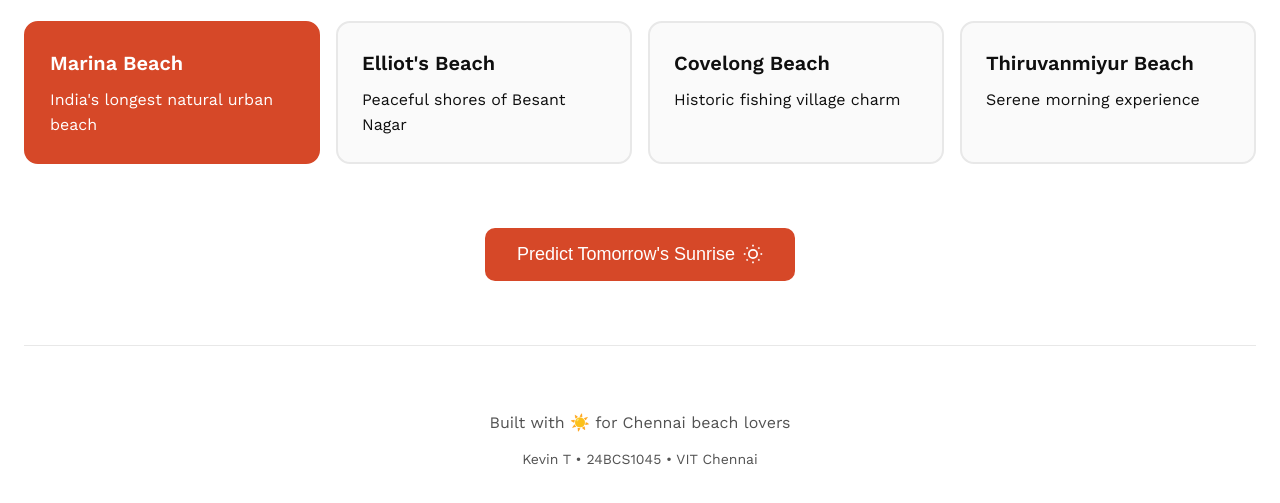
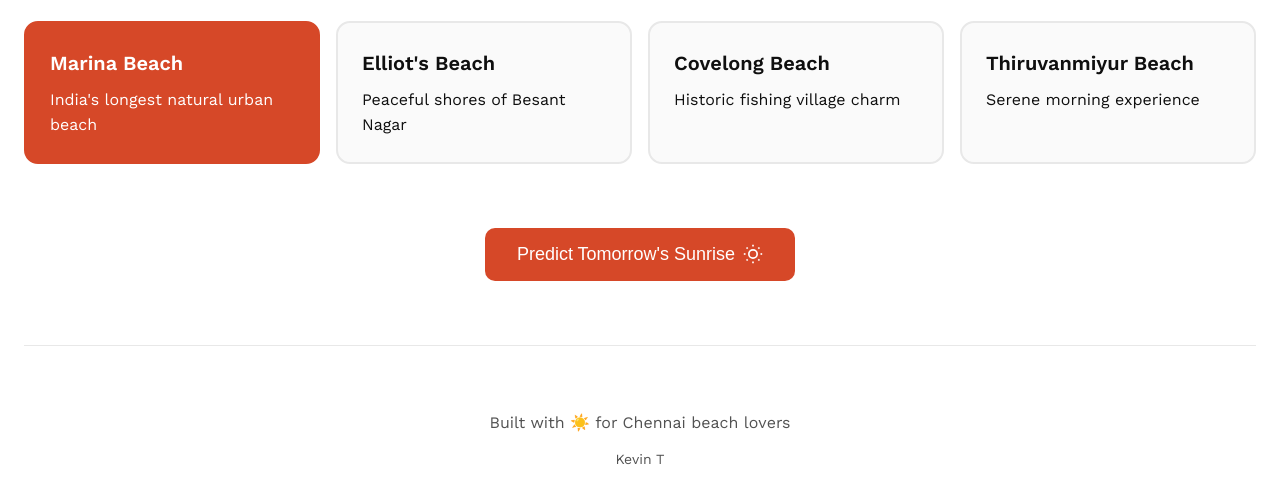
Before and after one commit to kevint1814/Seaside-Beacon, a plain HTML site: page frontend/index.html in a window 1280 px wide. Shown: the part 265-768 px from the top of the page. Drawn offline with nearby package versions, Linux system fonts and the light colour scheme.

Commit message:
Frontend Corrections

```diff
--- a/frontend/index.html
+++ b/frontend/index.html
@@ -397,7 +397,7 @@
         <!-- Footer -->
         <footer class="footer">
             <p>Built with ☀️ for Chennai beach lovers</p>
-            <p class="developer-credit">Kevin T • 24BCS1045 • VIT Chennai</p>
+            <p class="developer-credit">Kevin T</p>
         </footer>
     </div>
 
```
